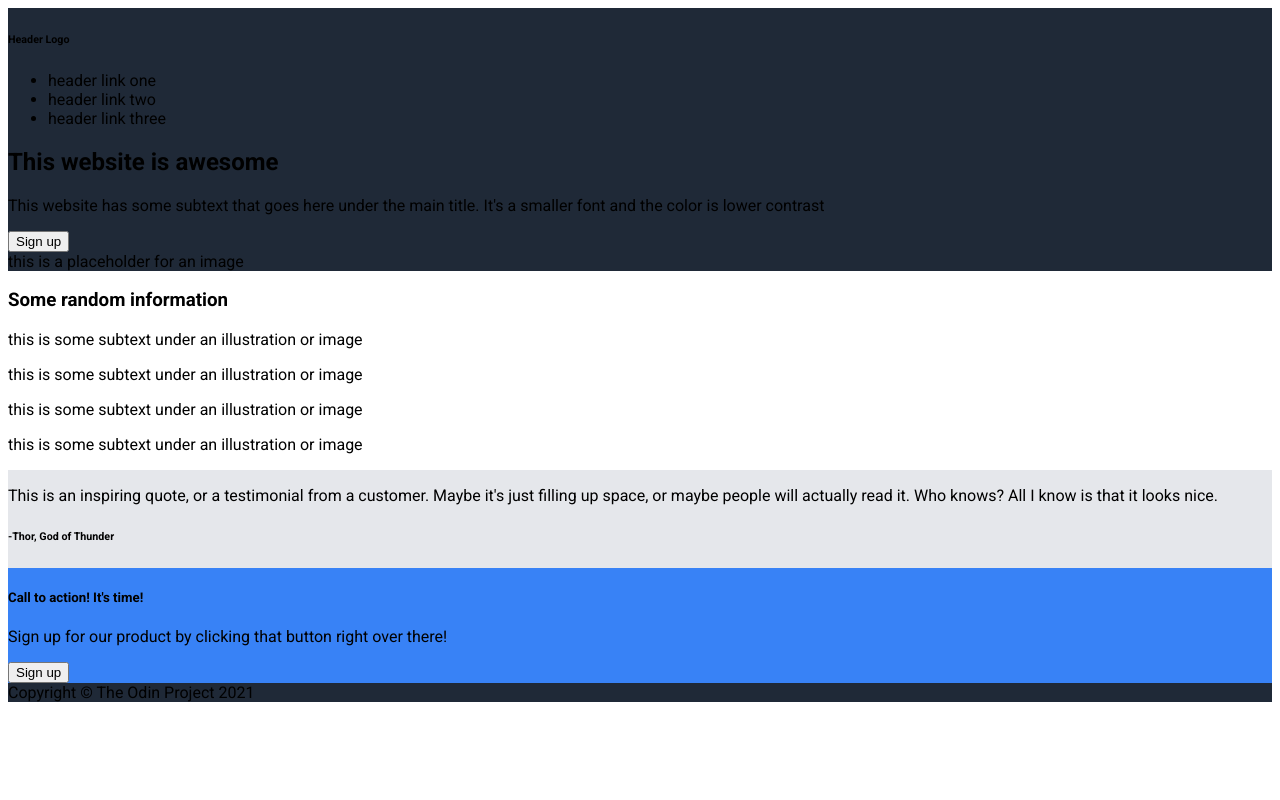
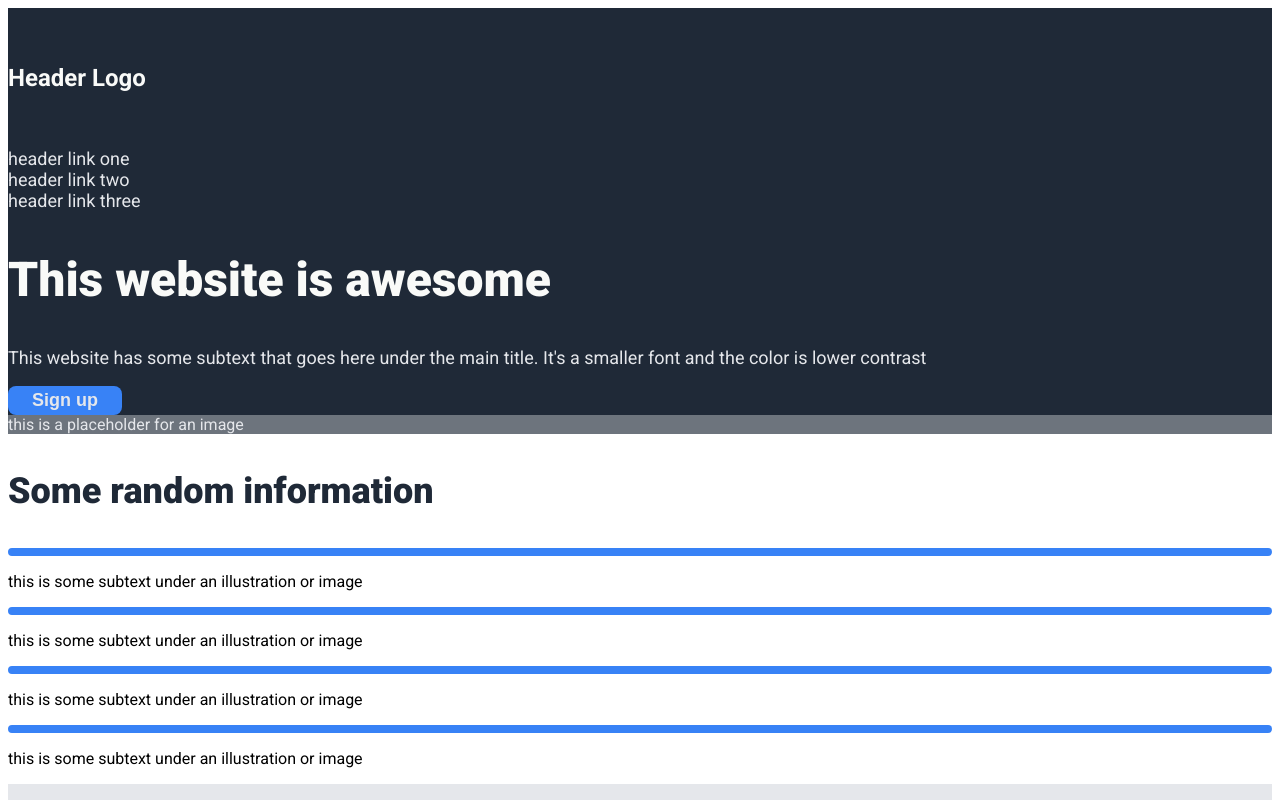
Before and after one commit to bharthun7/odin-landing-page, a plain HTML site: page index.html in a window 1280 px wide. Shown: the top 800 px of the page. Drawn offline with Linux system fonts and the light colour scheme.

Commit message:
Add font colors, sizes, and button colors

```diff
--- a/styles.css
+++ b/styles.css
@@ -6,9 +6,60 @@ body{
 .header, .footer{
     background-color: #1F2937;
 }
-.contact{
+.contact, button{
     background-color: #3882F6;
 }
 .quote{
     background-color: #E5E7EB;
 }
+h2{
+    font-size: 48px;
+}
+h3, .quote p{
+    color:#1F2937;
+    font-size: 36px;
+}
+h3, h2{
+    font-weight: 900;
+}
+.quote p{
+    font-style: italic;
+    font-weight: lighter;
+}
+.header p, li, .footer, .call p,button{
+    color:#E5E7EB;
+    font-size: 18px;
+}
+.hero-image{
+    background-color: #6d747d;
+    color:#E5E7EB;
+}
+h6{
+    font-size: 24px;
+}
+h5{
+    font-size: 28px;
+}
+.header h6, h2, h5{
+    color: #f9faf8;
+}
+ul{
+    margin:0;
+    padding: 0;
+    list-style: none;
+}
+.image{
+    border: 4px solid #3882F6;
+    border-radius: 4px;
+}
+button{
+    font-weight: bold;
+    padding: 4px 24px;
+    border-radius: 8px;
+}
+.header button{
+    border:none;
+}
+.contact button{
+    border: 2px solid #E5E7EB;
+}
```
